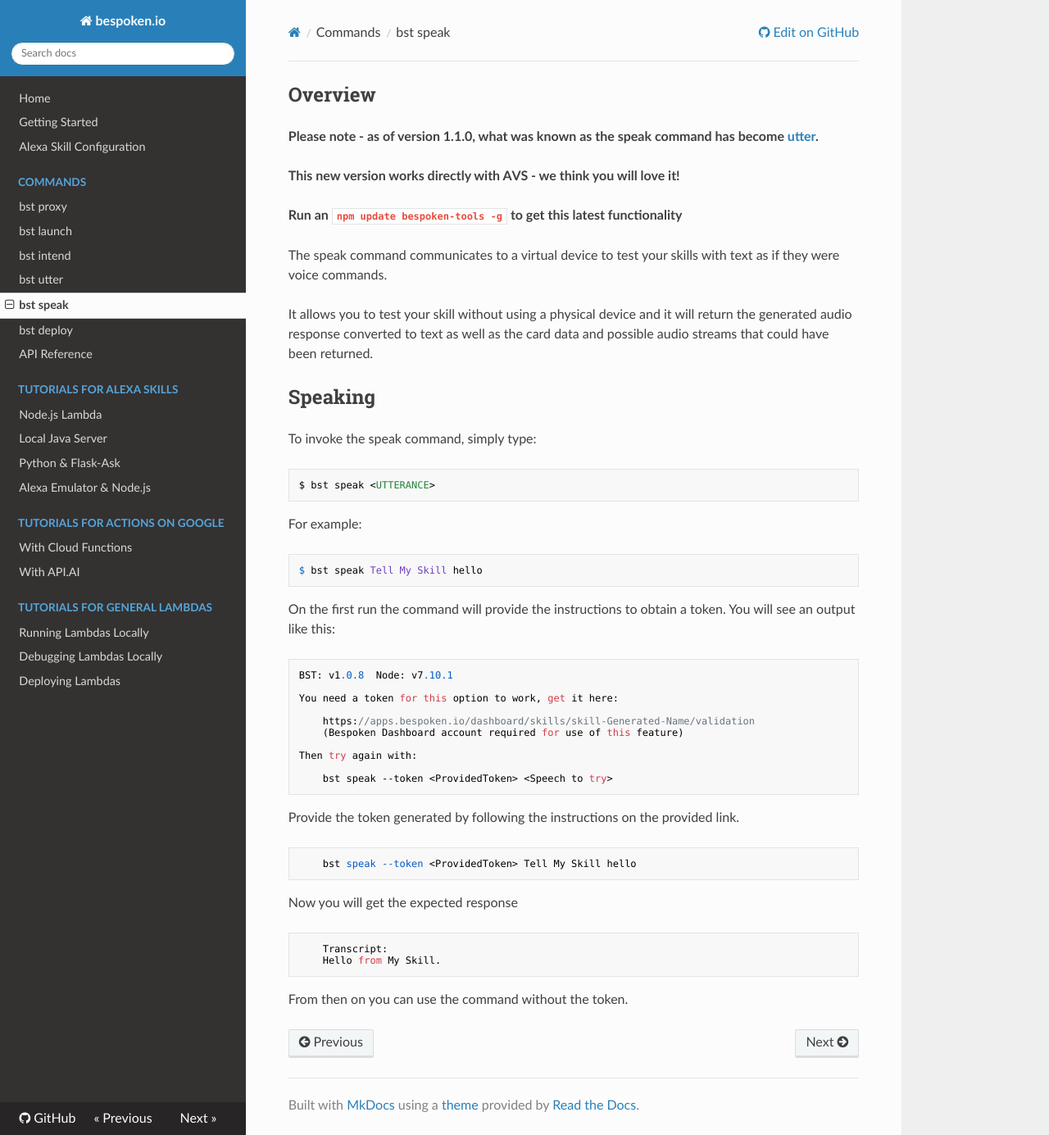
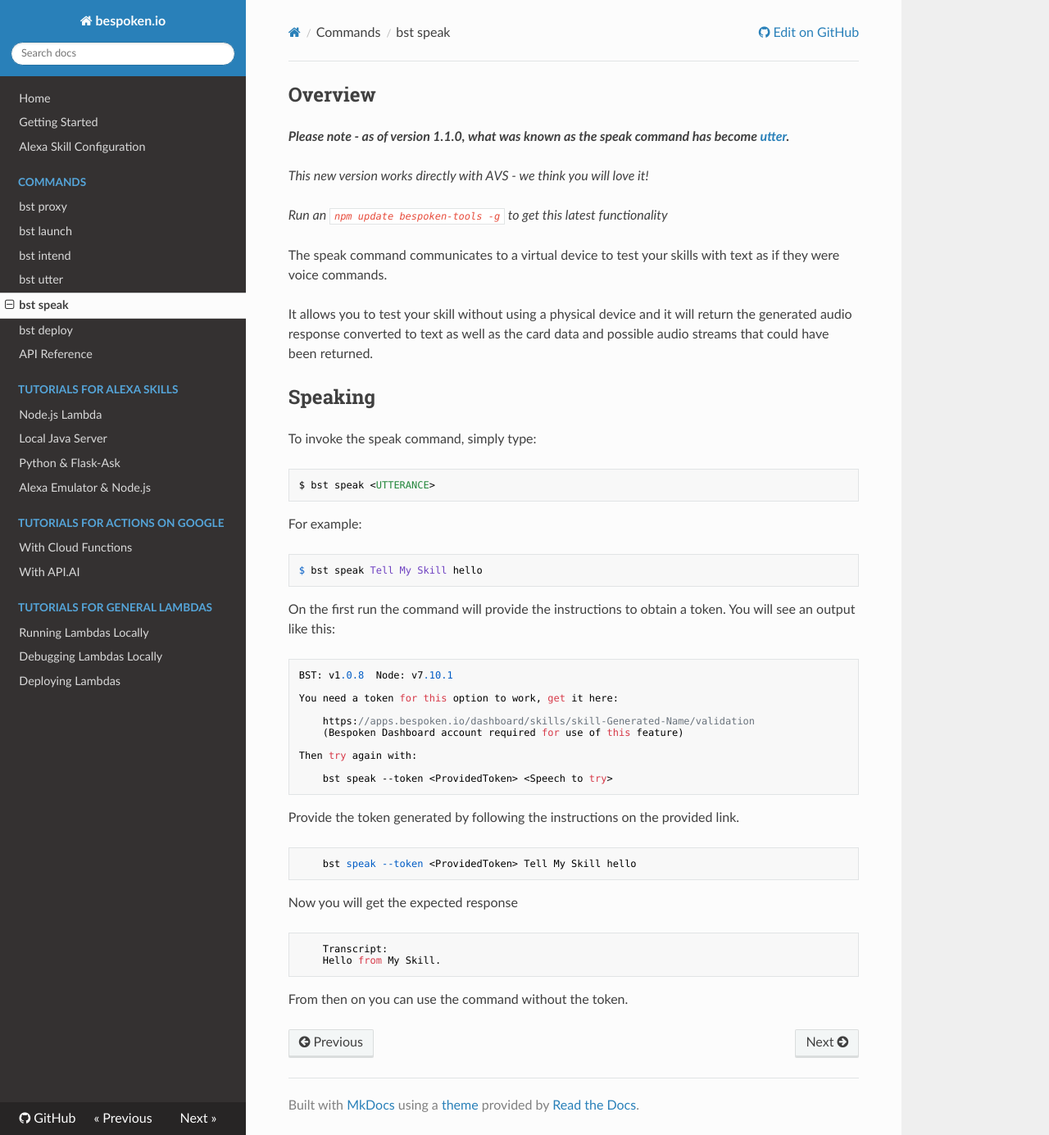
Before and after one commit to bespoken/bst, an MkDocs documentation site: the page built from docs/commands/speak.md, in a window 1280 px wide and 1385 px high. Shown: the whole window at 82% size. Built offline with MkDocs 1.6.1, drawn with Linux system fonts in a browser that asks for light colours; nearby versions of some CDN libraries; old or Windows-style settings are respelled for this version of MkDocs.

Commit message:
Still playing with formatting

```diff
--- a/docs/commands/speak.md
+++ b/docs/commands/speak.md
@@ -1,10 +1,10 @@
 
 ## Overview
-**Please note - as of version 1.1.0, what was known as the speak command has become [utter](utter).**
+***Please note - as of version 1.1.0, what was known as the speak command has become [utter](utter).***
 
-**This new version works directly with AVS - we think you will love it!**
+*This new version works directly with AVS - we think you will love it!*
 
-**Run an `npm update bespoken-tools -g` to get this latest functionality**
+*Run an `npm update bespoken-tools -g` to get this latest functionality*
 
 The speak command communicates to a virtual device to test your skills with text as if they were voice commands.
 
```
